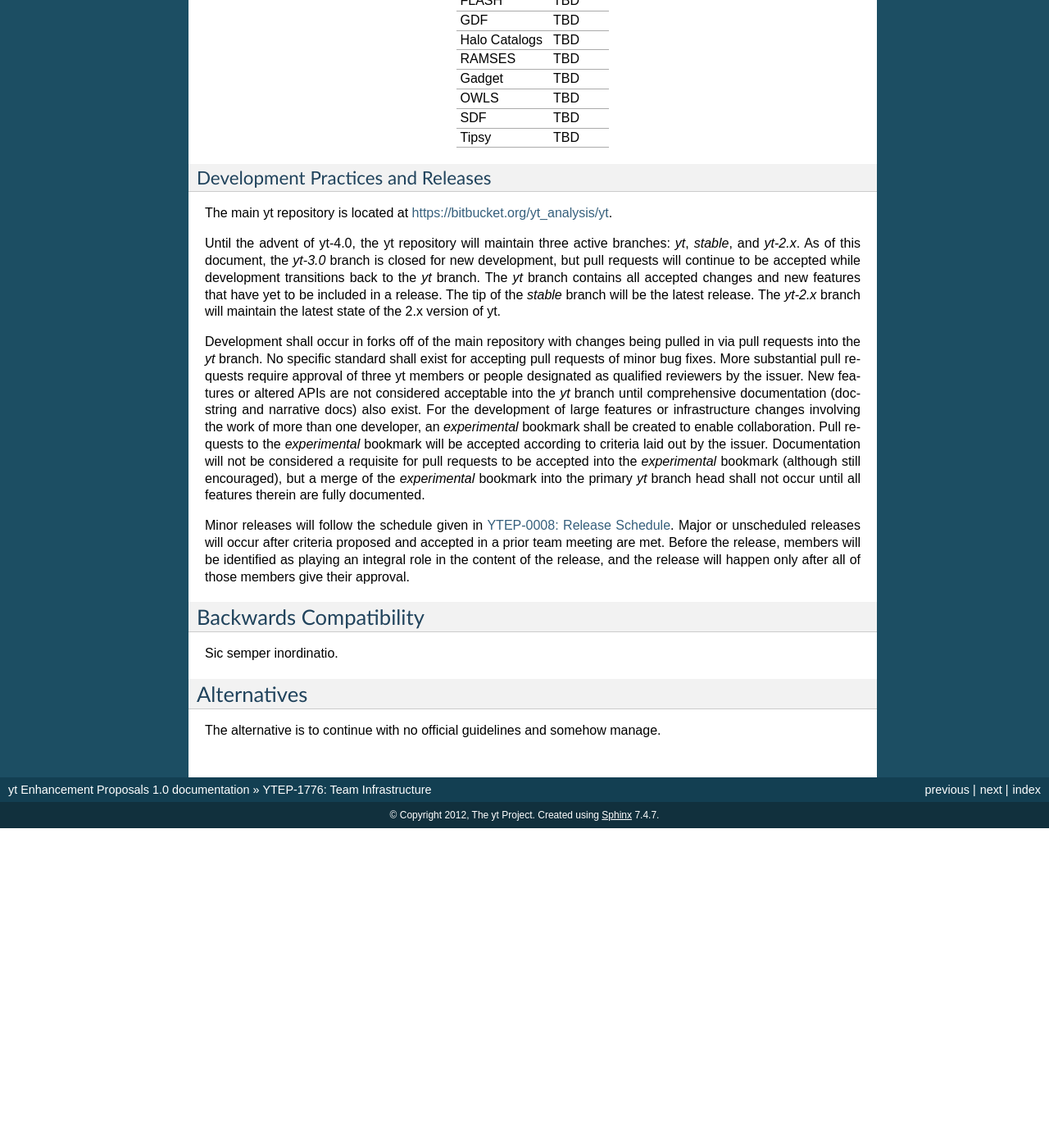
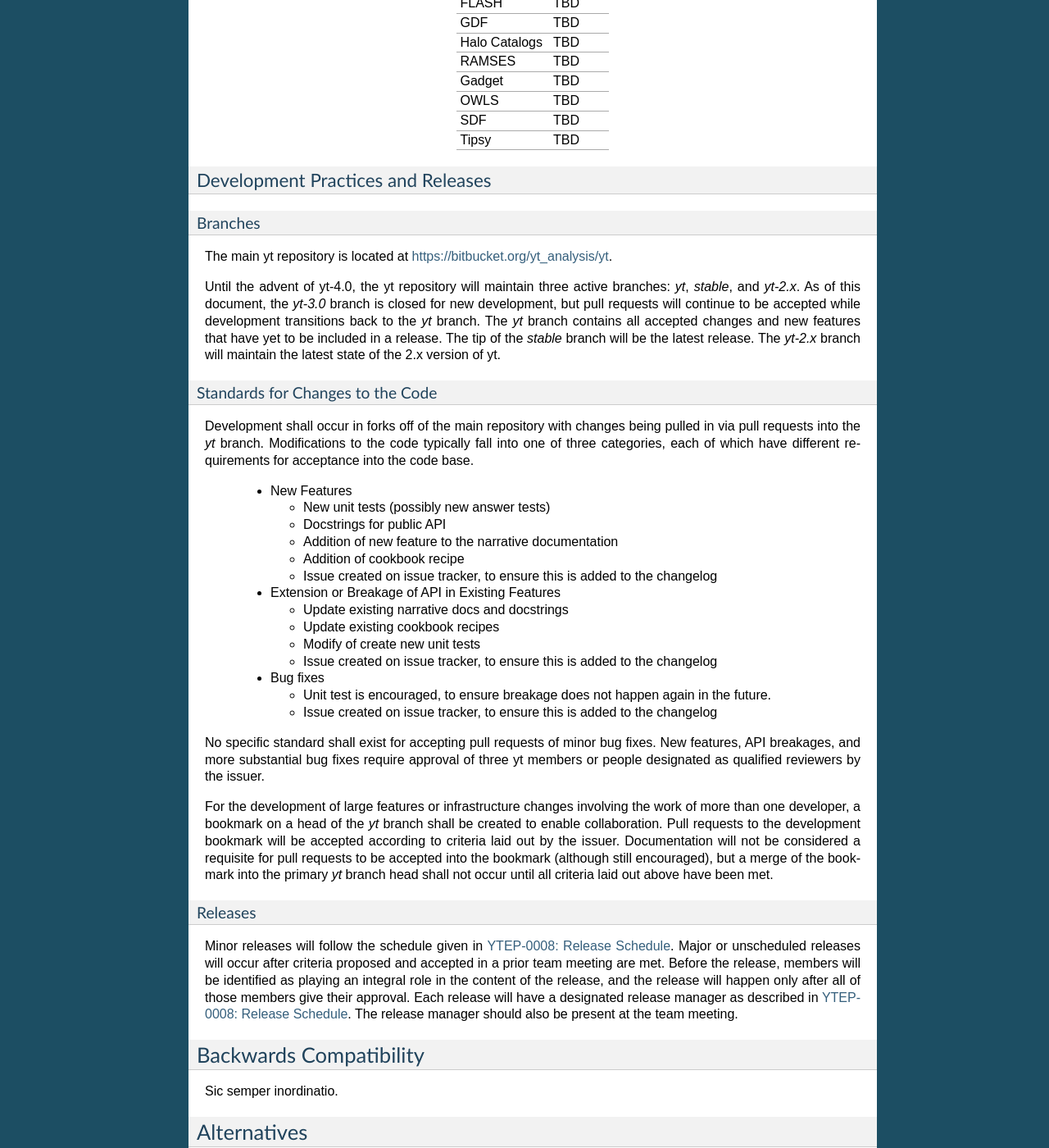
Before and after one commit to yt-project/ytep, a Sphinx documentation site: the page built from source/YTEPs/YTEP-1776.rst, in a window 1280 px wide and 1400 px high, scrolled down 1492 px. Shown: the whole window at 82% size. Built offline with Sphinx 7.4.7, drawn with Linux system fonts in a browser that asks for light colours; formulas are drawn with MathJax 3; before the commit the page ends 2502 px from its top, so only the background shows below that; some of the changed text lies outside the part shown.

Commit message:
Moving the text on PR acceptance from YTEP-0008 to YTEP-1776 and adding a documentation subcomponent.

```diff
--- a/source/YTEPs/YTEP-1776.rst
+++ b/source/YTEPs/YTEP-1776.rst
@@ -104,6 +105,9 @@ is given below.
 Development Practices and Releases
 ^^^^^^^^^^^^^^^^^^^^^^^^^^^^^^^^^^
 
+Branches
+++++++++
+
 The main yt repository is located at https://bitbucket.org/yt_analysis/yt.
 
 Until the advent of yt-4.0, the yt repository will maintain three active branches:
@@ -114,26 +118,59 @@ The *yt* branch contains all accepted changes and new features that have yet to
 included in a release.  The tip of the *stable* branch will be the latest release.
 The *yt-2.x* branch will maintain the latest state of the 2.x version of yt.
 
+Standards for Changes to the Code
++++++++++++++++++++++++++++++++++
+
 Development shall occur in forks off of the main repository with changes being
-pulled in via pull requests into the *yt* branch.  No specific standard shall exist
-for accepting pull requests of minor bug fixes.  More substantial pull requests
-require approval of three yt members or people designated
-as qualified reviewers by the issuer.  New features or altered APIs are not
-considered acceptable into the *yt* branch until comprehensive documentation
-(docstring and narrative docs) also exist.  For the development of large features
-or infrastructure changes involving the work of more than one developer, an
-*experimental* bookmark shall be created to enable collaboration.  Pull requests to
-the *experimental* bookmark will be accepted according to criteria laid out by
-the issuer.  Documentation will not be considered a requisite for pull requests to
-be accepted into the *experimental* bookmark (although still encouraged), but a
-merge of the *experimental* bookmark into the primary *yt* branch head shall not
-occur until all features therein are fully documented.
+pulled in via pull requests into the *yt* branch.   Modifications to the code
+typically fall into one of three categories, each of which have different
+requirements for acceptance into the code base.
+
+  * New Features
+
+    * New unit tests (possibly new answer tests)
+    * Docstrings for public API
+    * Addition of new feature to the narrative documentation
+    * Addition of cookbook recipe
+    * Issue created on issue tracker, to ensure this is added to the changelog
+
+  * Extension or Breakage of API in Existing Features
+
+    * Update existing narrative docs and docstrings
+    * Update existing cookbook recipes
+    * Modify of create new unit tests
+    * Issue created on issue tracker, to ensure this is added to the changelog
+
+  * Bug fixes
+
+    * Unit test is encouraged, to ensure breakage does not happen again in the
+      future.
+    * Issue created on issue tracker, to ensure this is added to the changelog
+
+No specific standard shall exist for accepting pull requests of minor bug fixes.
+New features, API breakages, and more substantial bug fixes require approval of
+three yt members or people designated as qualified reviewers by the issuer.
+
+For the development of large features or infrastructure changes involving the work
+of more than one developer, a bookmark on a head of the *yt* branch shall be
+created to enable collaboration.  Pull requests to the development bookmark will be
+accepted according to criteria laid out by the issuer.  Documentation will not be
+considered a requisite for pull requests to be accepted into the bookmark (although
+still encouraged), but a merge of the bookmark into the primary *yt* branch head
+shall not occur until all criteria laid out above have been met.
+
+.. _releases:
+
+Releases
+++++++++
 
 Minor releases will follow the schedule given in :ref:`ytep-0008`.  Major or
 unscheduled releases will occur after criteria proposed and accepted in a prior
 team meeting are met.  Before the release, members will be identified as playing an
 integral role in the content of the release, and the release will happen only
-after all of those members give their approval.
+after all of those members give their approval.  Each release will have a
+designated release manager as described in :ref:`ytep-0008`.  The release manager
+should also be present at the team meeting.
 
 Backwards Compatibility
 -----------------------
```
Also changed, not shown: other parts of source/YTEPs/YTEP-1776.rst (+2 -1 lines), source/YTEPs/YTEP-0008.rst (+0 -42 lines).
